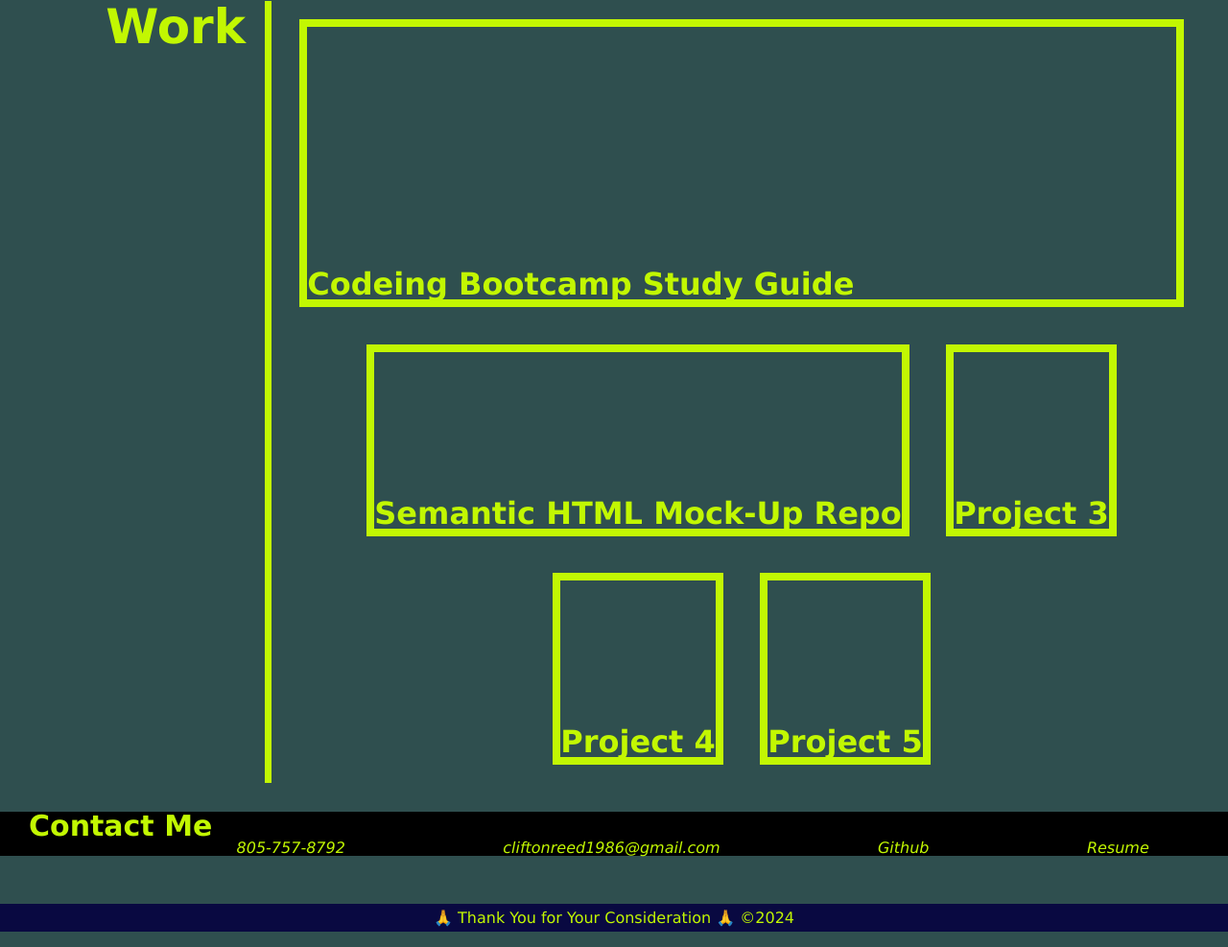
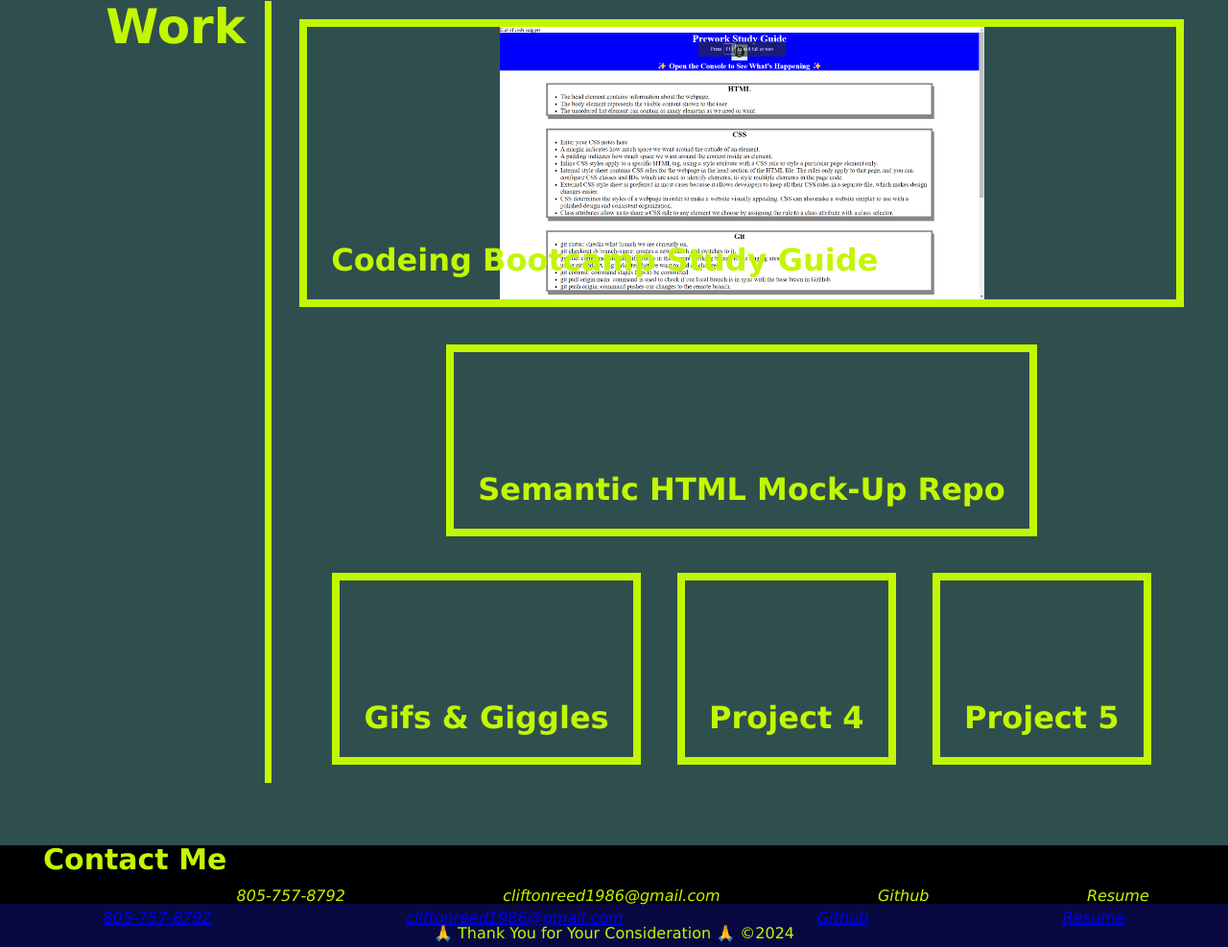
Before and after one commit to ccreed86/cliff-portfolio, a plain HTML site: page index.html in a window 1280 px wide. Shown: the part 780-1767 px from the top of the page at 96% size. Drawn offline with Linux system fonts and the light colour scheme.

Commit message:
fixed footer

```diff
--- a/assets/styl.css
+++ b/assets/styl.css
@@ -14,7 +14,7 @@
 
 body {
     margin: 0;
-    padding 0;
+    padding: 0;
     color: white;
     font-family: 'Lucida Sans', 'Lucida Sans Regular', 'Lucida Grande', 'Lucida Sans Unicode', Geneva, Verdana, sans-serif;
     background-color: var(--dark);
@@ -142,10 +142,10 @@ main {
     border: 8px solid var(--tertiary);
     display: flex;
     min-height: 200px;
-    max-height: 200px;
+    max-height: 300px;
     align-items: flex-end;
     justify-content: space-between;
-    padding 25px;
+    padding: 25px;
     font-size: 2rem;
 }
 
@@ -177,15 +177,34 @@ main {
     font-size: var(--h2font-size);
 }
 
+/* h3 {
+    text-shadow: -3px -3px var(--blue), 3px -3px var(--blue), -3px 3px var(--blue), 3px 3px var(--blue);
+  } */
+
+  h3.outline-text {
+    outline-color: var(--blue);
+    outline-width: 3px;
+  }
+
 #work a {
     color: var(--tertiary);
     background-color: var(--dark);
     text-decoration: none;
 }
+#studyGuide {
+background-image: url("../assets/images/preworksg.png");
+background-position: center;
+background-repeat: no-repeat;
 
+background-size:contain;
+object-fit: fill;
+
+}
 #work a:hover {
+    padding: 20px;
     background: var(--blue);
-    bo
+
+
 }
 
 #contact {
@@ -195,7 +214,7 @@ main {
 
 #contact h2 {
     font-size: 30px;
-    margin 15px;
+    margin: 15px;
     padding-left: 30px;
 }
 
--- a/index.html
+++ b/index.html
@@ -44,29 +44,36 @@
     <section class="page-section" id="work">
         <h2>Work</h2>
             <div class="flex-container">
-                <a class="flex-item" href="https://ccreed86.github.io/Prework-Studyguide/">
-                    <div>
+
+                <a class="flex-item" id="studyGuide" href="https://ccreed86.github.io/Prework-Studyguide/">
+                    <div >
                         <h3>Codeing Bootcamp Study Guide</h3>
                         <span></span>
                     </div>
                 <a/>
+
                 <a class="flex-item" href="https://github.com/ccreed86/marketing-mock-up-m1">
                     <div>
                         <h3>Semantic HTML Mock-Up Repo</h3>
                         <span></span>
                     </div>
-                <a/> <a class="flex-item" href="#">
+                <a/>
+
+                <a class="flex-item" href="https://ccreed86.github.io/gifs-n-giggles/">
                     <div>
-                        <h3>Project 3</h3>
+                        <h3>Gifs & Giggles</h3>
                         <span></span>
                     </div>
-                <a/> <a class="flex-item" href="#">
+                <a/>
+
+                <a class="flex-item" href="#">
                     <div>
                         <h3>Project 4</h3>
                         <span></span>
                     </div>
                 <a/>
-                <a/> <a class="flex-item" href="#">
+
+                <a class="flex-item" href="#">
                     <div>
                         <h3>Project 5</h3>
                         <span></span>
@@ -74,6 +81,7 @@
                 <a/>
             </div>
         </section>
+    </main>
 
         <section id="contact">
             <h2>Contact Me</h2>
@@ -85,9 +93,16 @@
                         <a href="https://docs.google.com/document/d/1mm7-TxRLYoBnfdevoTdVCCEsoUSTmRnufe43jmQrB60/edit?usp=sharing">Resume</a>
                     </address>
                 </div>
+
         </section>
-    </main>
-
 </body>
-   <footer> 🙏 Thank You for Your Consideration 🙏 &copy2024 </footer>
+   <footer>                <div>
+    <address>
+        <a href="tel:8057578792">805-757-8792</a>
+        <a href="https://odesii.github.io/got-it/">cliftonreed1986@gmail.com</a>
+        <a href="https://github.com/ccreed86">Github</a>
+        <a href="https://docs.google.com/document/d/1mm7-TxRLYoBnfdevoTdVCCEsoUSTmRnufe43jmQrB60/edit?usp=sharing">Resume</a>
+    </address>
+</div>
+🙏 Thank You for Your Consideration 🙏 &copy2024 </footer>
 </html>
```
Also changed, not shown: assets/images/preworksg.png (added). Lines whose indentation alone changed are shown as unchanged.
